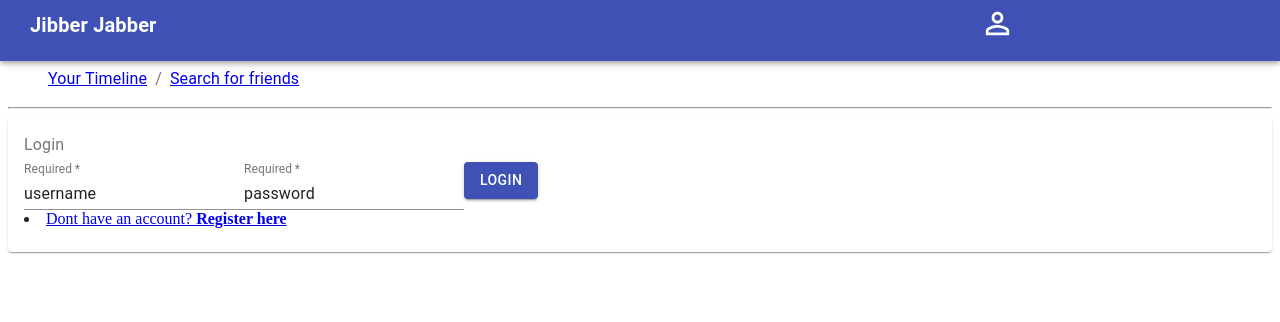
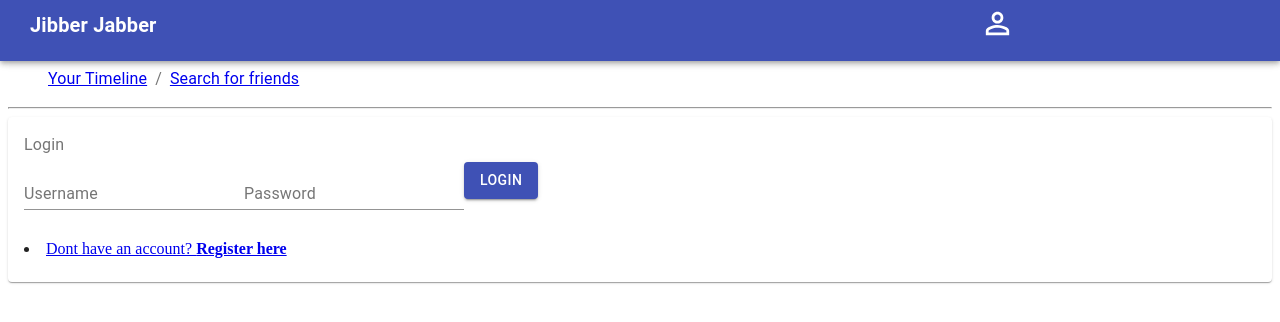
Before and after one commit to sofiasdz/jibber-jabber-ui, a React (Create React App) app: page / in a window 1280 px wide. Shown: the top 322 px of the page. Built offline with nearby package versions, Linux system fonts and the light colour scheme.

Commit message:
changed profile and register flow

```diff
--- a/src/components/Home/Login.tsx
+++ b/src/components/Home/Login.tsx
@@ -23,8 +23,8 @@ export type State = {
 
 
 function Login(props:Props){
-    const [password, setPassword] = useState("password");
-    const [username, setUsername] = useState("username");
+    const [password, setPassword] = useState("");
+    const [username, setUsername] = useState("");
     const[isAlertOpen,setIsAlert]=useState(false);
 
 
@@ -39,15 +39,17 @@ function Login(props:Props){
                 </Typography>
                 <form  noValidate autoComplete="off">
                     <div>
-                        <TextField required id="standard-required" label="Required"  value={username} onChange={e => setUsername(e.target.value)}/>
-                        <TextField required id="standard-required" label="Required"  value={password} onChange={e => setPassword(e.target.value)} />
+                        <TextField  id="standard-required" label="Username"  value={username} onChange={e => setUsername(e.target.value)}/>
+                        <TextField  id="standard-required" label="Password"  value={password} onChange={e => setPassword(e.target.value)} />
                         <Button variant="contained" color="primary" onClick={()=>handleLogin(username,password)}>
                             Login
                         </Button>
                     </div>
 
                 </form>
-                <li><Link to={'/register'} className="nav-link"> Dont have an account? <strong>Register here</strong></Link></li>
+                <div style={{marginTop:30}}>
+                <li><Link to={'/register'} className="nav-link" style={{marginTop:30}}> Dont have an account? <strong>Register here</strong></Link></li>
+                </div>
             </CardContent>
 
             { isAlertOpen && <div>
--- a/src/components/Home/Register.tsx
+++ b/src/components/Home/Register.tsx
@@ -12,10 +12,10 @@ import {Alert, AlertTitle} from "@material-ui/lab";
 
 export type Props = RouteComponentProps<any> & {}
 function Register(props:Props){
-    const [password, setPassword] = useState("password");
-    const [email, setEmail] = useState("email");
-    const [username, setUsername] = useState("username");
-    const [nick, setNick] = useState("nick");
+    const [password, setPassword] = useState("");
+    const [email, setEmail] = useState("");
+    const [username, setUsername] = useState("");
+    const [nick, setNick] = useState("");
     const [isDisabled,setDisabled]=useState(true)
     const [isAlertOpen,setAlert]=useState(false)
 
@@ -32,25 +32,27 @@ function Register(props:Props){
                 </Typography>
                 <form  noValidate autoComplete="off">
                     <div>
-                        <TextField required id="standard-required" label="Required"  value={email} onChange={e => setEmail(e.target.value)} />
-                        <TextField required id="standard-required" label="Required"  value={username} onChange={e => setUsername(e.target.value)}/>
-                        { !isDisabled && <TextField required id="standard-required" label="Required"  value={password} onChange={e => analyze(e.target.value)} />}
+                        <TextField  id="standard-required" label="E-mail"  value={email} onChange={e => setEmail(e.target.value)} />
+                        <TextField  id="standard-required" label="Usename"  value={username} onChange={e => setUsername(e.target.value)}/>
+                        { !isDisabled && <TextField required id="standard-required" label="Password"  value={password} onChange={e => analyze(e.target.value)} />}
                         { isDisabled && <TextField
                             error
                             id="standard-error-helper-text"
-                            label="Error"
+                            label="Password"
                             helperText="Password has to be 10 characters long and include numbers"
                             value={password}
                             onChange={e => analyze(e.target.value)}
                         />}
-                        <TextField required id="standard-required" label="Required"  value={nick} onChange={e => setNick(e.target.value)} />
+                        <TextField  id="standard-required" label="Nick"  value={nick} onChange={e => setNick(e.target.value)} />
                         <Button variant="contained" color="primary"  disabled={isDisabled} onClick={()=>handleRegister(email,username,password,nick)}>
                             Register
                         </Button>
                     </div>
 
                 </form>
-                <li><Link to={'/'} className="nav-link"> Already have an account?<strong> Login here</strong> </Link></li>
+                <div style={{marginTop:30}}>
+                <li><Link to={'/'} className="nav-link" > Already have an account?<strong> Login here</strong> </Link></li>
+                </div>
             </CardContent>
             { isAlertOpen&& <div>
                 <Alert severity="error" onClose={() => setAlert(false)}>
--- a/src/components/UserProfile/Profile.tsx
+++ b/src/components/UserProfile/Profile.tsx
@@ -82,18 +82,22 @@ export type State = {
         <Card>
             <CardContent>
                 <Grid container spacing={3}>
-                    <Grid item xs={6}>
+                    <Grid item xs={3}>
                         <Typography style={{marginBottom:30}}> Your Profile</Typography>
                     </Grid>
-                    <Button variant="contained" color="secondary" onClick={() => this.doLogout()}  style={{marginTop: 10}}>
-                        Logout
-                    </Button>
+                    <Grid item xs={3}>
+                        <Button variant="contained" color="secondary" onClick={() => this.doLogout()}  style={{marginTop: 10}}>
+                            Logout
+                        </Button>
+                    </Grid>
                     { !updateMode &&
                     <Grid item xs={6}>
                 <Fab color="secondary" aria-label="edit" onClick={()=>this.setState({updateMode:true})}>
                     <EditIcon />
                 </Fab>
                     </Grid>
+
+
                     }
                     { updateMode &&
                     <Grid item xs={6}>
```
